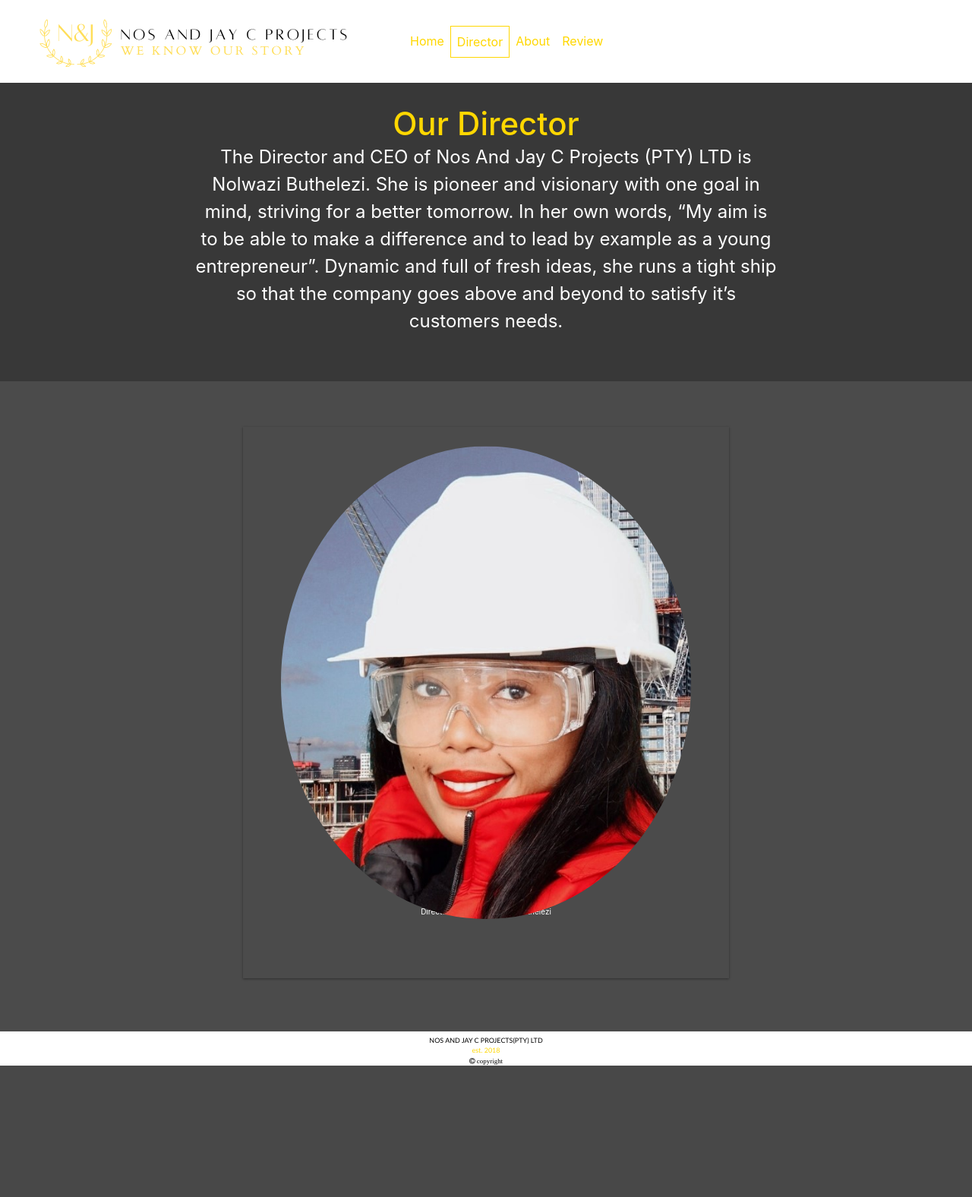
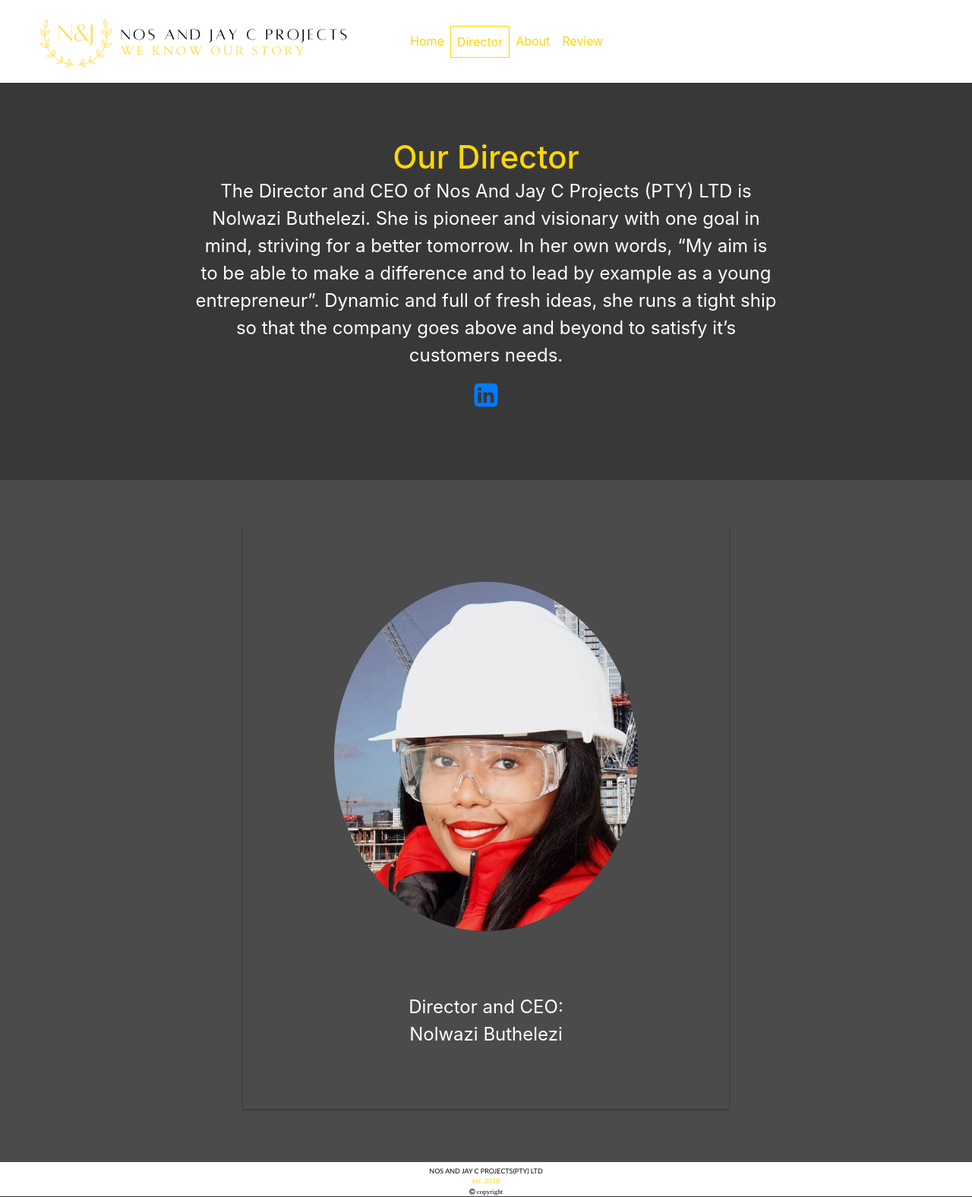
Before and after one commit to Piengo/Responsive-Business-Website, a PHP site: page /director.html in a window 1280 px wide. Shown: the whole page at 76% size. Before the commit the page ends 1403 px from the top, so only its background shows below. Run offline with PHP 8.4, Linux system fonts and the light colour scheme; some libraries are stand-ins or nearby versions.

Commit message:
director page linkedin icon

```diff
--- a/public/director.html
+++ b/public/director.html
@@ -39,6 +39,9 @@
                     a young entrepreneur”. Dynamic and full of fresh ideas, she runs a tight ship so that the
                     company goes above and beyond to satisfy it’s customers needs.
                 </p>
+                <a href="https://www.linkedin.com/in/nolwazi-buthelezi-4a131a16a/">
+                    <i class="fa fa-linkedin-square" style="font-size:36px"></i>
+                </a>
             </div>
         </div>
 
--- a/public/styles.css
+++ b/public/styles.css
@@ -521,7 +521,7 @@
   }
 
   #dr-header {
-    height: 300px;
+    height: 330px;
   }
 
   #dr-header h3 {
@@ -544,6 +544,7 @@
     margin-left: auto;
     margin-right: auto;
     width: 40%;
+    max-width: 200px;
     border-radius: 50%;
     padding: 20px;
     transform: scale(2.5);
@@ -591,6 +592,7 @@
   @media only screen and (min-width: 860px) {
     .dr-image p {
         margin-top: 120px;
+        font-size: 150%;
       }
   }
 
@@ -600,15 +602,27 @@
       }
   }
 
+  @media only screen and (min-width: 1125px) {
+    .dr-image p {
+        margin-top: 200px;
+      }
+  }
+
   @media only screen and (min-width: 450px) {
     #dr-header {
-        height: 300px;
+        height: 330px;
     }
   }
 
   @media only screen and (min-width: 700px) {
     #dr-header {
-        height: 400px;
+        height: 430px;
+    }
+  }
+
+  @media only screen and (min-width: 1000px) {
+    #dr-header {
+        height: 530px;
     }
   }
 
```
